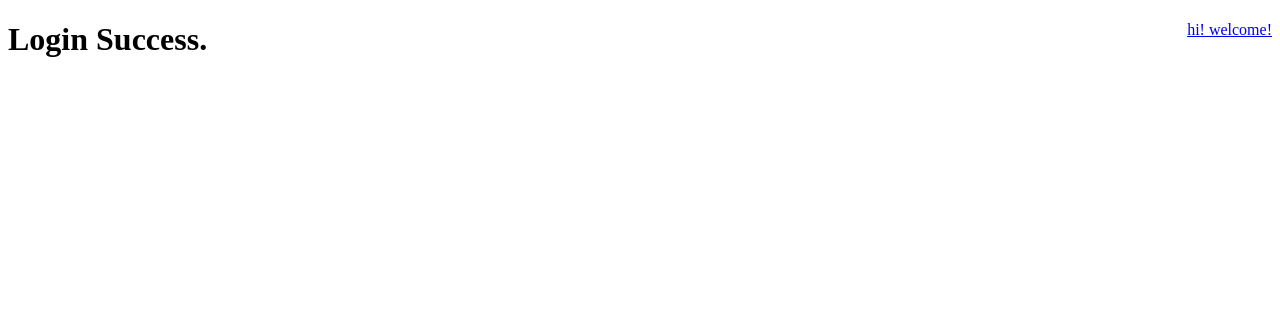
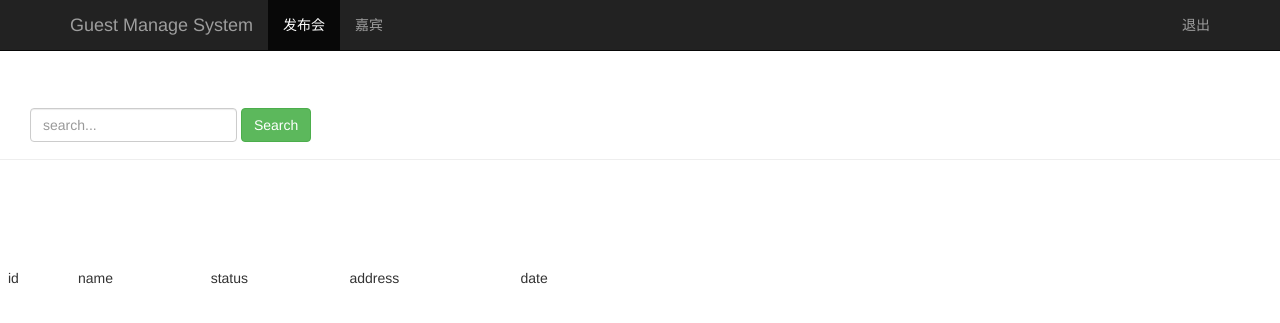
Before and after one commit to L-seaung/Django-web-testing-interface, a Django app: page /event_manage/ in a window 1280 px wide. Shown: the top 323 px of the page. Run offline with Django 3.2, Linux system fonts and the light colour scheme; the visitor is signed in with stand-in values (Sample User, id 1); some libraries are stand-ins or nearby versions.

Commit message:
page layout

```diff
--- a/src/guest/settings.py
+++ b/src/guest/settings.py
@@ -38,6 +38,7 @@
     'django.contrib.messages',
     'django.contrib.staticfiles',
     'sign',
+    'bootstrap3',
 ]
 
 MIDDLEWARE = [
--- a/src/guest/urls.py
+++ b/src/guest/urls.py
@@ -22,4 +22,5 @@
     url(r'^$', views.index, name="index"),
     url(r'^account/login/$', views.user_login, name="user_login"),
     url(r'^event_manage/$', views.event_manage, name="event_manage"),
+    url(r'^search_name/$', views.search_name, name="search_name"),
 ]
--- a/src/sign/templates/event_manage.html
+++ b/src/sign/templates/event_manage.html
@@ -1,12 +1,65 @@
+{% load bootstrap3 %}
 <!doctype html>
 <html>
   <head>
-      <title>event manage</title>
+    {% bootstrap_css %}
+    {% bootstrap_javascript %}
+      <title>Guest manage</title>
   </head>
-  <body>
-    <div style="float:right;">
-      <a href="#">hi! {{ user }} welcome!</a>
+  <body role="document">
+    <nav class="navbar navbar-inverse navbar-fixed-top">
+        <div class="container">
+            <div class="navbar-header">
+                 <a class="navbar-brand" href="/envent_manage/">Guest Manage System</a>
+            </div>
+            <div id="navbar" class="collapse navbar-collapse">
+                 <ul class="nav navbar-nav">
+                   <li class="active"><a href="#">发布会</a></li>
+                   <li><a href="/guest_manage/">嘉宾</a></li>
+                 </ul>
+                 <ul class="nav navbar-nav navbar-right">
+                   <li><a href="#">{{user}}</a></li>
+                   <li><a href="/logout/">退出</a></li>
+                 </ul>
+            </div>
+        </div>
+    </nav>
+    <div class="page-header" style="padding-top: 60px;">
+        <div id="navbar" class="navbar-collapse collapse">
+            <form class="navbar-form" action="/search_name/" method="post">
+                {% csrf_token %}
+                <div class="form-group">
+                    <input type="text" name="name" id="name" placeholder="search..." class="form-control" />
+                </div>
+                <button type="submit" class="btn btn-success">Search</button>
+            </form>
+        </div>
     </div>
-    <h1>Login Success.</h1>
+    <div class="row" style="padding-top: 80px;">
+      <div class="col-md-6">
+        <table class="table border-striped">
+              <thead>
+                <tr>
+                  <td>id</td>
+                  <td>name</td>
+                  <td>status</td>
+                  <td>address</td>
+                  <td>date</td>
+                </tr>
+              </thead>
+              <tbody>
+                    {% for event in events%}
+                       <tr>
+                         <td>{{event.id}}</td>
+                         <td>{{event.name}}</td>
+                         <td>{{event.status}}</td>
+                         <td>{{event.address}}</td>
+                         <td>{{event.start_time}}</td>
+                       </tr>
+                    {% endfor%}
+              </tbody>
+        </table>
+      </div>
+    </div>
   </body>
 </html>
--- a/src/sign/views.py
+++ b/src/sign/views.py
@@ -1,6 +1,7 @@
 from django.shortcuts import render, HttpResponse, HttpResponseRedirect
 from django.contrib.auth import authenticate, login
 from django.contrib.auth.decorators import login_required
+from .models import Event
 # Create your views here.
 def index(request):
     return render(request, 'index.html')
@@ -26,3 +27,10 @@
     # username = request.COOKIES.get('user', '')
     username = request.session.get('user', '')
     return render(request, "event_manage.html", {'user': username})
+
+@login_required
+def search_name(request):
+    username = request.session.get('user', '')
+    search_name = request.GET.get("name", "")
+    event_list = Event.objects.filter(name__contains=search_name)
+    return render(request, "event_manage.html", {"user": username, "events": event_list})
```
Also changed, not shown: src/sign/admin.py (+14 -2 lines), 1 other file.
